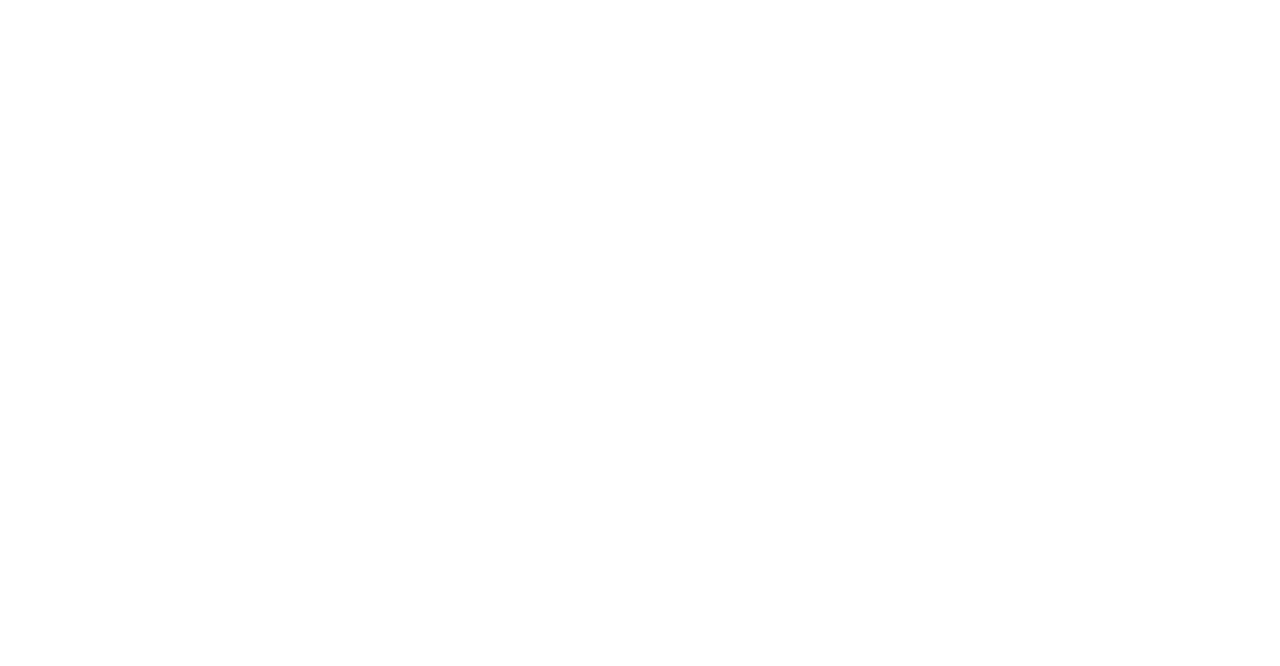
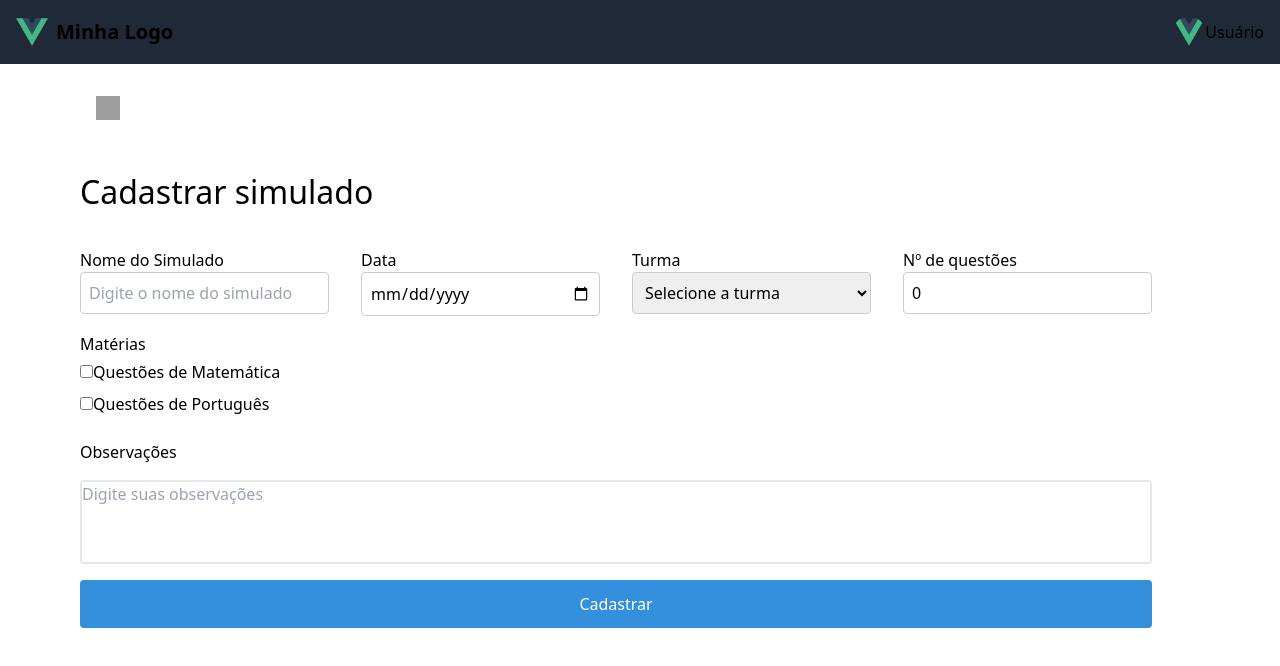
Before and after one commit to G10-P3/classifica-front, a Vue app: page /register-exam in a window 1280 px wide. Before the commit this address had no page. Shown: the top 666 px of the page. Built offline with nearby package versions, Linux system fonts and the light colour scheme; grey boxes are pictures that could not be loaded.

Commit message:
feat: register exam page

```diff
--- /dev/null
+++ b/src/pages/RegisterExam.vue
@@ -0,0 +1,237 @@
+<template>
+  <header>
+    <HeaderClassifica />
+  </header>
+
+  <div class="page-container">
+    <div class="flex items-center justify-between p-4">
+      <button @click="goBack" class="return-button">
+        <img :src="require('@/assets/returnIcon.png')" alt="Voltar" class="return-icon" />
+      </button>
+    </div>
+
+    <div class="header-container">
+      <h2>Cadastrar simulado</h2>
+    </div>
+    <form class="form-container">
+      <div class="form-row">
+        <div class="form-group">
+          <label for="exam-name">Nome do Simulado</label>
+          <input
+            v-model="examName"
+            type="text"
+            id="exam-name"
+            placeholder="Digite o nome do simulado"
+            class="input-field"
+          />
+        </div>
+
+        <div class="form-group">
+          <label for="simulated-date">Data</label>
+          <input v-model="simulatedDate" type="date" id="simulated-date" class="input-field" />
+        </div>
+
+        <div class="form-group">
+          <label for="simulated-class">Turma</label>
+          <select v-model="selectedClass" id="simulated-class" class="input-field">
+            <option disabled value="">Selecione a turma</option>
+            <option v-for="classOption in classOptions" :key="classOption" :value="classOption">
+              {{ classOption }}
+            </option>
+          </select>
+        </div>
+
+        <div class="form-group">
+          <label for="total-questions">Nº de questões</label>
+          <input
+            v-model.number="totalQuestions"
+            type="number"
+            id="total-questions"
+            min="1"
+            class="input-field"
+          />
+        </div>
+    </div>
+
+      <div class="form-group">
+        <label>Matérias</label>
+        <div class="checkbox-group pt-1 pb-2">
+          <div>
+            <input v-model="subjects.math" type="checkbox" id="math-questions" />
+            <label for="math-questions">Questões de Matemática</label>
+          </div>
+          <input
+            v-if="subjects.math"
+            v-model.number="mathQuestions"
+            type="number"
+            min="1"
+            class="input-field-small"
+            placeholder="Nº questões"
+          />
+        </div>
+
+        <div class="checkbox-group">
+          <div>
+            <input v-model="subjects.portuguese" type="checkbox" id="portuguese-questions" />
+            <label for="portuguese-questions">Questões de Português</label>
+          </div>
+          <input
+            v-if="subjects.portuguese"
+            v-model.number="portugueseQuestions"
+            type="number"
+            min="1"
+            class="input-field-small"
+            placeholder="Nº questões"
+          />
+        </div>
+      </div>
+
+      <div class="pt-2">
+        <label for="observations">Observações</label>
+      </div>
+      <div class="form-group border border-black border-2 rounded">
+        <textarea
+          v-model="observations"
+          id="observations"
+          placeholder="Digite suas observações"
+          class="input-textarea"
+        ></textarea>
+      </div>
+
+      <button @click.prevent="registerSimulated" class="submit-button">Cadastrar</button>
+    </form>
+  </div>
+</template>
+
+<script>
+import HeaderClassifica from "@/components/organisms/HeaderClassifica.vue";
+
+export default {
+  name: "RegisterExam",
+  components: {
+    HeaderClassifica,
+  },
+  data() {
+    return {
+      simulatedName: "",
+      simulatedDate: "",
+      selectedClass: "",
+      totalQuestions: 0,
+      subjects: {
+        math: false,
+        portuguese: false,
+      },
+      mathQuestions: 0,
+      portugueseQuestions: 0,
+      observations: "",
+      classOptions: ["Turma A", "Turma B", "Turma C"],
+    };
+  },
+  methods: {
+    goBack() {
+      this.$router.push("/home-admin");
+    },
+    registerSimulated() {
+      if (!this.simulatedName || !this.simulatedDate || !this.selectedClass) {
+        alert("Por favor, preencha os campos obrigatórios!");
+        return;
+      }
+
+      const simulatedData = {
+        name: this.simulatedName,
+        date: this.simulatedDate,
+        class: this.selectedClass,
+        totalQuestions: this.totalQuestions,
+        subjects: {
+          math: this.subjects.math ? this.mathQuestions : 0,
+          portuguese: this.subjects.portuguese ? this.portugueseQuestions : 0,
+        },
+        observations: this.observations,
+      };
+
+      console.log("Simulado cadastrado:", simulatedData);
+      alert("Simulado cadastrado com sucesso!");
+    },
+  },
+};
+</script>
+
+<style scoped>
+.page-container {
+  margin-left: 5rem;
+  margin-right: 8rem;
+}
+
+.header-container {
+    display: flex;
+    justify-content: space-between;
+    align-items: center;
+    margin-top: 2rem;
+  }
+
+  .return-icon {
+  margin-top: 1rem;
+  height: 1.5rem;
+  width: 1.5rem;
+}
+
+h2 {
+  font-size: 2rem;
+  margin-bottom: 2rem;
+}
+
+
+.form-container {
+  display: flex;
+  flex-direction: column;
+  gap: 1rem;
+  /* margin-top: 2rem; */
+}
+
+.form-group {
+  display: flex;
+  flex-direction: column;
+  flex: 1;
+}
+
+.input-field,
+.input-field-small {
+  padding: 0.5rem;
+  border: 1px solid #ccc;
+  border-radius: 4px;
+}
+
+.input-field-small {
+  width: 10rem;
+  margin-top: 0.5rem;
+}
+
+.input-textarea {
+  height: 5rem;
+  resize: none;
+}
+
+.checkbox-group {
+  display: flex;
+  align-items: center;
+  gap: 0.5rem;
+}
+
+.submit-button {
+  padding: 0.75rem;
+  background-color: #3490dc;
+  color: white;
+  border: none;
+  border-radius: 4px;
+  cursor: pointer;
+}
+
+.submit-button:hover {
+  background-color: #2779bd;
+}
+.form-row {
+  display: flex;
+  gap: 2rem;
+  flex-wrap: wrap;
+}
+</style>
--- a/src/router/index.js
+++ b/src/router/index.js
@@ -4,6 +4,7 @@
 import QueryResults from "@/pages/QueryResults.vue";
 import QueryExams from "@/pages/QueryExams.vue";
 import QueryStudents from "@/pages/QueryStudents.vue";
+import RegisterExam from "@/pages/RegisterExam.vue"
 
 const routes = [
   {
@@ -30,6 +31,11 @@
     path: "/query-students",
     name: "QueryStudents",
     component: QueryStudents,
+  },
+  {
+    path: "/register-exam",
+    name: "RegisterExam",
+    component: RegisterExam,
   }
   // Redireciona para /login por padrão se o usuário acessar uma rota inexistente
   // {
```
